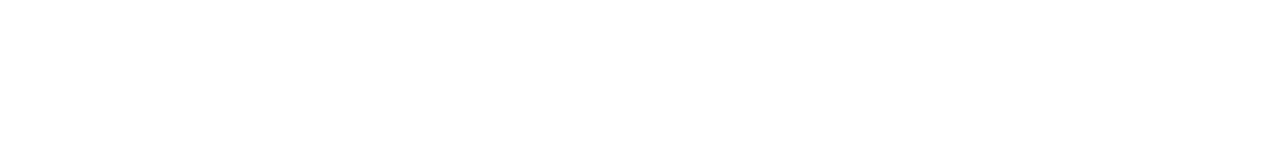
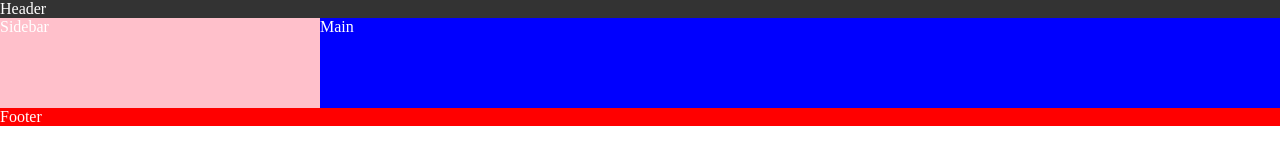
Before and after one commit to yunkii/fend-blog, a plain HTML site: page blog.html in a window 1280 px wide. Drawn offline with Linux system fonts and the light colour scheme.

Commit message:
init grid layout

```diff
--- a/assets/css/style.css
+++ b/assets/css/style.css
@@ -0,0 +1,46 @@
+body,html {
+	padding: 0;
+	margin: 0;
+	color: white;
+}
+.wrapper-home {
+	display: grid;
+	/*min-height: 900px;*/
+	grid-template-rows: 1fr 5fr 1fr;
+	grid-template-areas:
+	"header header"
+	"main main"
+	"footer footer"
+}
+
+.wrapper-blog {
+	display: grid;
+	/*min-height: 900px;*/
+	grid-template-columns: 1fr 3fr;
+	grid-template-rows: 1fr 5fr;
+	grid-template-areas:
+	"header header"
+	"aside main"
+	"aside main"
+	"footer footer"
+}
+
+.wrapper-home > header, .wrapper-blog > header {
+	grid-area: header;
+	background-color: #333;
+}
+
+.wrapper-blog > aside {
+	grid-area: aside;
+	background-color: pink;
+}
+
+.wrapper-home > main, .wrapper-blog > main {
+	grid-area: main;
+	background-color: blue;
+}
+
+.wrapper-home > footer, .wrapper-blog > footer {
+	grid-area: footer;
+	background-color: red;
+}
--- a/blog.html
+++ b/blog.html
@@ -2,9 +2,13 @@
 <html lang="en">
 <head>
 	<meta charset="UTF-8">
-	<title>Personal Blog Website - Blog Post</title>
+	<title>Personal Blog Website - Blog</title>
+	<link rel="stylesheet" href="assets/css/style.css">
 </head>
-<body>
-
+<body class="wrapper-blog">
+	<header>Header</header>
+	<aside>Sidebar</aside>
+	<main>Main</main>
+	<footer>Footer</footer>
 </body>
 </html>
```
Also changed, not shown: index.html (+5 -2 lines), 1 other file.
